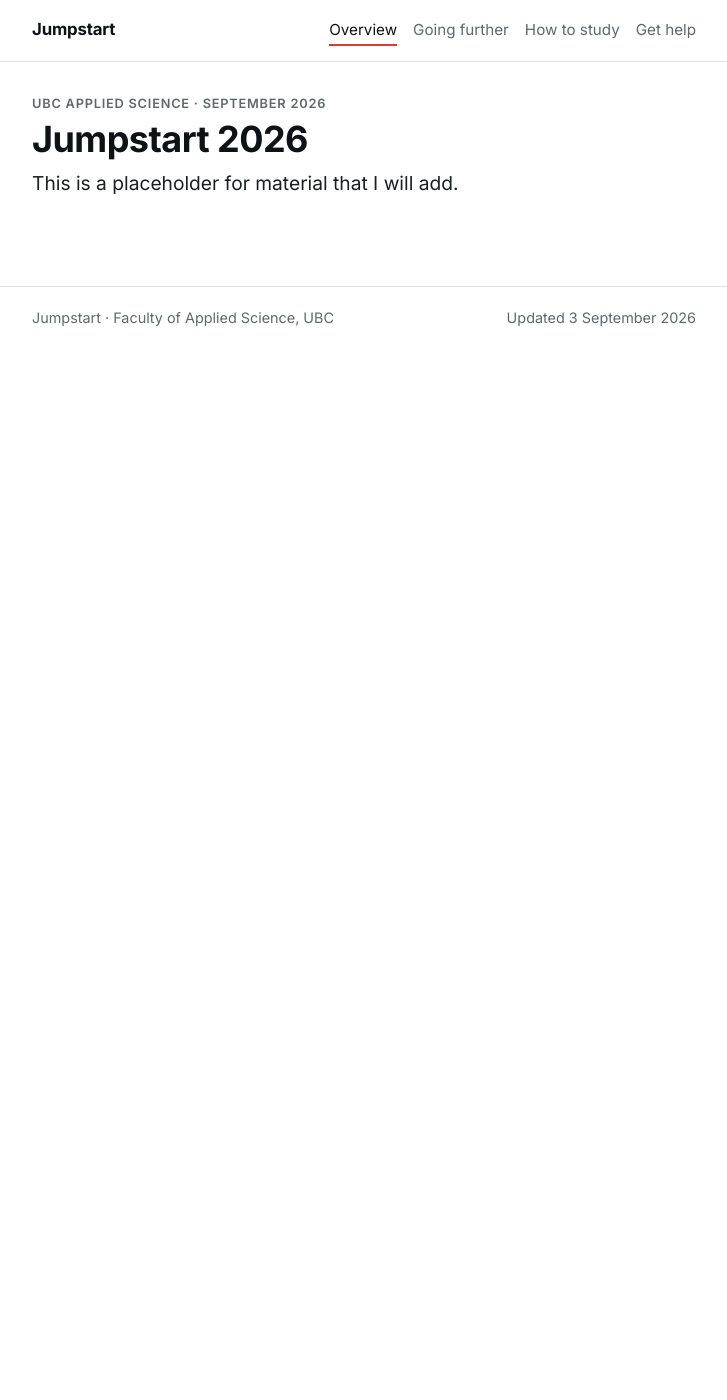
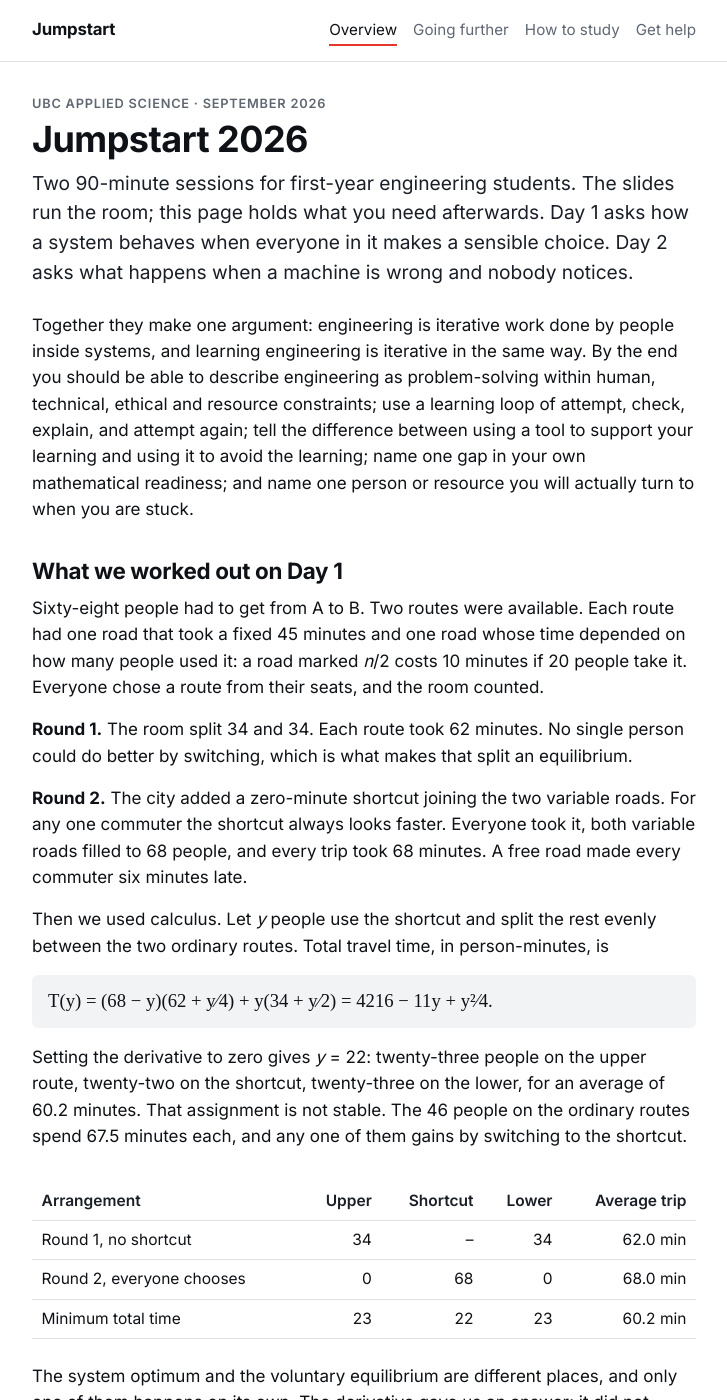
Before and after one commit to GSathish/JumpStart, a Jekyll site: the page built from index.md, in a window 1280 px wide and 1400 px high. Shown: the whole window, without its empty margins (276-1003 px from the left). Built offline with Jekyll 4.4.1, drawn with Linux system fonts in a browser that asks for light colours; some of the changed text lies outside the part shown.

Commit message:
Rewrite the landing page and correct the README
index.md was a one-line placeholder, and the QR code on the Day 1 title slide
points at it. It now carries the framing, the Braess result the room worked out,
and links to the three resource pages. It is also the only page that carries a
year: the numbers in it get rewritten each September and nothing else does.

The README described a single-page site, documented sections: as generating the
header nav, and told you to open the server root. baseurl has been /JumpStart
since 1cf496f, so the root 404s and reads as a broken build.

Co-Authored-By: Claude Opus 5 (1M context) <noreply@anthropic.com>
Claude-Session: https://claude.ai/code/session_01XwCjPYsRHkd3qUN5fPoVHz

```diff
--- a/index.md
+++ b/index.md
@@ -1,13 +1,67 @@
 ---
 layout: default
-title: Jumpstart 2026
-description: Material from the Jumpstart 2026 sessions will be posted here.
+title: Jumpstart
+description: Two sessions for first-year engineering students at UBC, and where to go afterwards.
 ---
 
-UBC Applied Science · September 2026
+UBC Applied Science &middot; September 2026
 {: .kicker}
 
 # Jumpstart 2026
 
-This is a placeholder for material that I will add.
+Two 90-minute sessions for first-year engineering students. The slides run the room; this page holds what you need afterwards. Day 1 asks how a system behaves when everyone in it makes a sensible choice. Day 2 asks what happens when a machine is wrong and nobody notices.
 {: .lede}
+
+Together they make one argument: engineering is iterative work done by people inside systems, and learning engineering is iterative in the same way. By the end you should be able to describe engineering as problem-solving within human, technical, ethical and resource constraints; use a learning loop of attempt, check, explain, and attempt again; tell the difference between using a tool to support your learning and using it to avoid the learning; name one gap in your own mathematical readiness; and name one person or resource you will actually turn to when you are stuck.
+
+## What we worked out on Day 1
+
+Sixty-eight people had to get from A to B. Two routes were available. Each route had one road that took a fixed 45 minutes and one road whose time depended on how many people used it: a road marked *n*/2 costs 10 minutes if 20 people take it. Everyone chose a route from their seats, and the room counted.
+
+**Round 1.** The room split 34 and 34. Each route took 62 minutes. No single person could do better by switching, which is what makes that split an equilibrium.
+
+**Round 2.** The city added a zero-minute shortcut joining the two variable roads. For any one commuter the shortcut always looks faster. Everyone took it, both variable roads filled to 68 people, and every trip took 68 minutes. A free road made every commuter six minutes late.
+
+Then we used calculus. Let *y* people use the shortcut and split the rest evenly between the two ordinary routes. Total travel time, in person-minutes, is
+
+<p class="math">T(y) = (68 &minus; y)(62 + y&frasl;4) + y(34 + y&frasl;2) = 4216 &minus; 11y + y&sup2;&frasl;4.</p>
+
+Setting the derivative to zero gives *y* = 22: twenty-three people on the upper route, twenty-two on the shortcut, twenty-three on the lower, for an average of 60.2 minutes. That assignment is not stable. The 46 people on the ordinary routes spend 67.5 minutes each, and any one of them gains by switching to the shortcut.
+
+<div class="table-wrap" markdown="1">
+
+| Arrangement | Upper | Shortcut | Lower | Average trip |
+|---|---:|---:|---:|---:|
+| Round 1, no shortcut | 34 | – | 34 | 62.0 min |
+| Round 2, everyone chooses | 0 | 68 | 0 | 68.0 min |
+| Minimum total time | 23 | 22 | 23 | 60.2 min |
+
+</div>
+
+The system optimum and the voluntary equilibrium are different places, and only one of them happens on its own. The derivative gave us an answer; it did not choose the question.
+
+Three questions to take home:
+
+1. Where else does adding capacity, budget, or a new option make a system worse for everyone in it?
+2. Who in the Round 2 room could have fixed the outcome, and what would it have cost them?
+3. What is the engineer responsible for: the road, the rule, or the result?
+
+## Where to go next
+
+<div class="cards">
+  <a class="card" href="{{ '/going-further/' | relative_url }}">
+    <h2>Going further</h2>
+    <p>Where the route problem leads, seven engineering failures worth knowing, and what to read.</p>
+  </a>
+  <a class="card" href="{{ '/how-to-study/' | relative_url }}">
+    <h2>How to study</h2>
+    <p>What the evidence says about studying, and about the sleep and attention it runs on.</p>
+  </a>
+</div>
+
+And when you are stuck, [get help]({{ '/help/' | relative_url }}). It is organised by the moment you need it, and it says where the second-year placement rules actually live.
+
+## Handouts
+
+Slides for both days and the field guides will be posted here.
+{: .placeholder}
```
Also changed, not shown: README.md.
